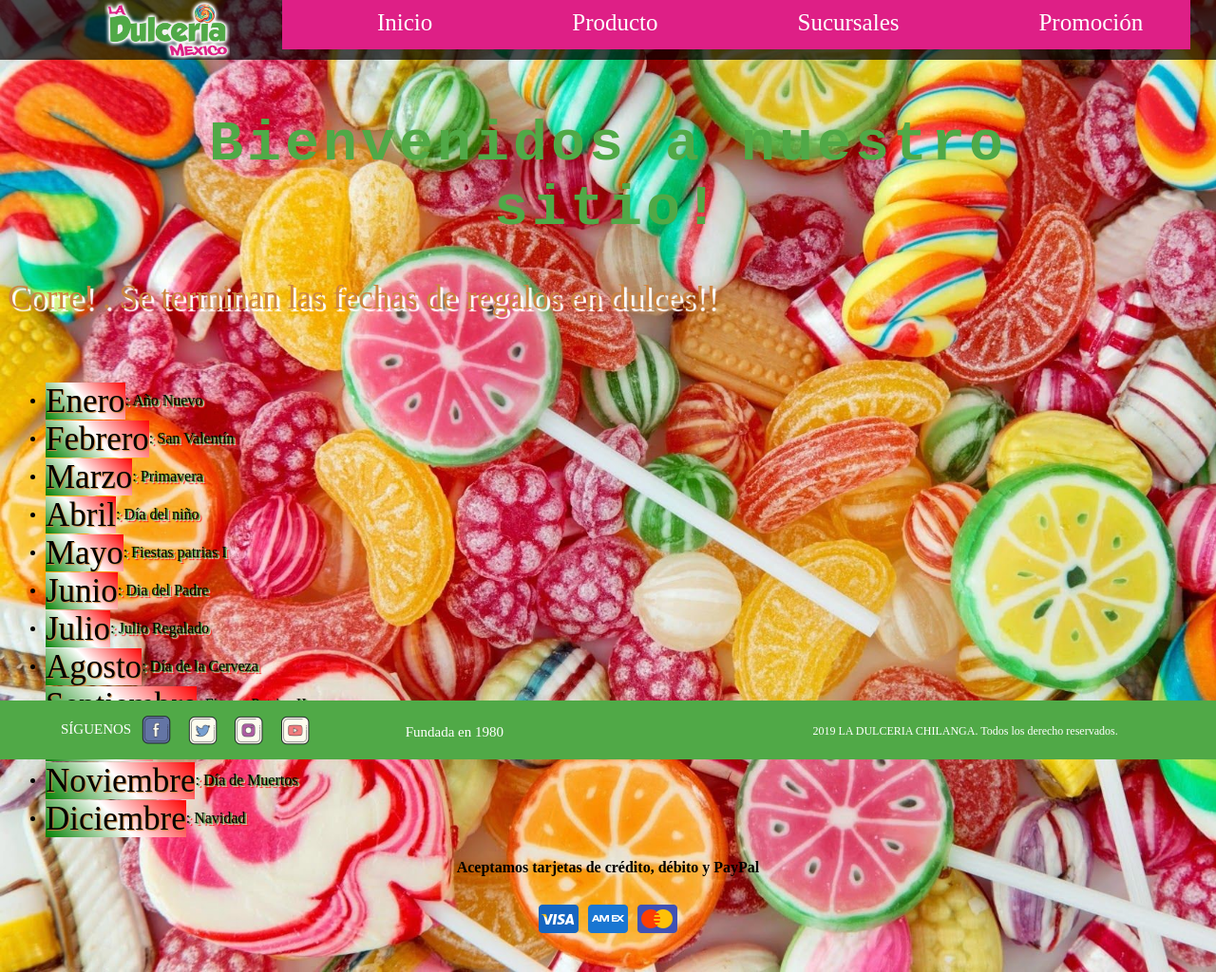
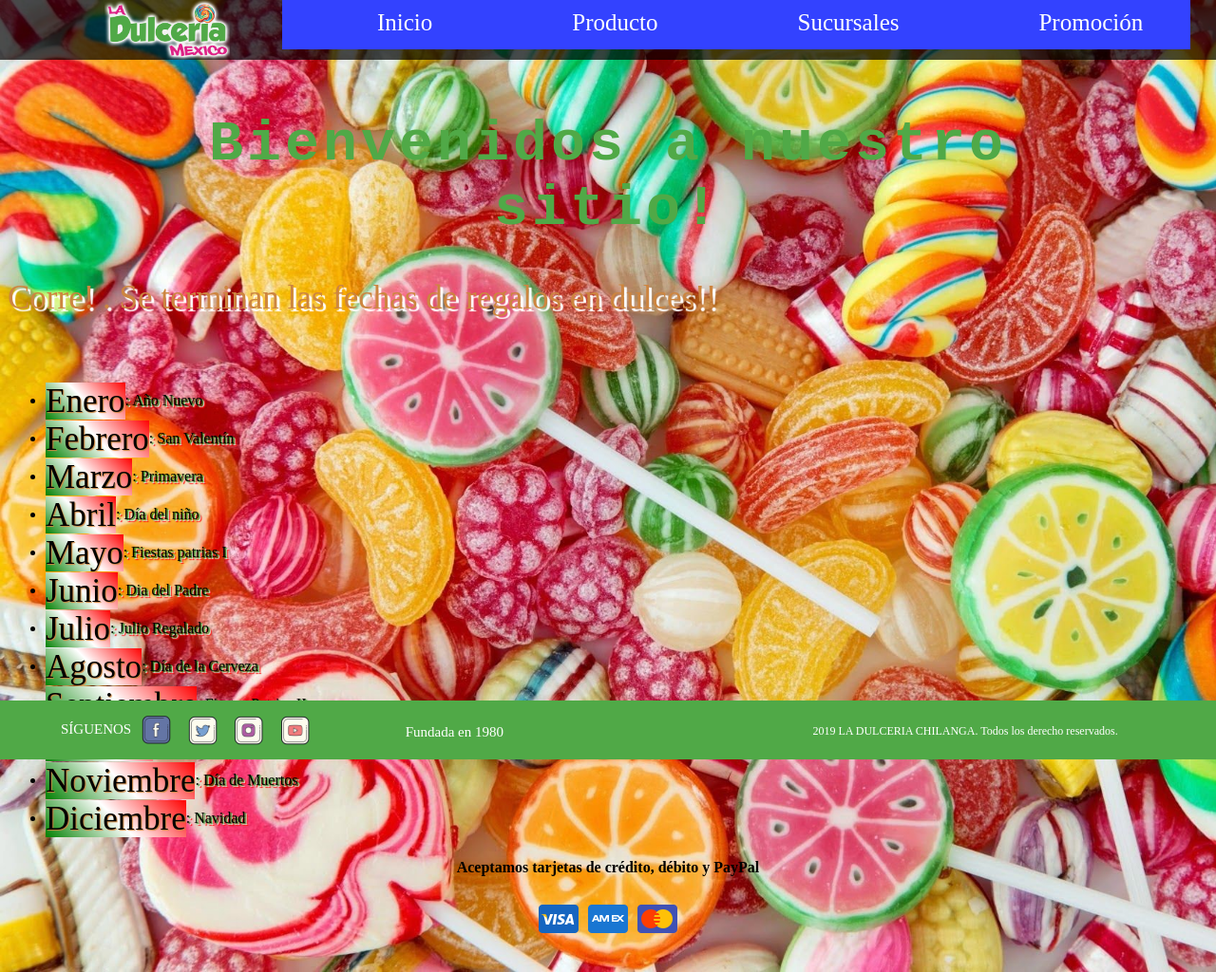
Before and after one commit to chentitorupa/candys, a plain HTML site: page index.html in a window 1280 px wide. Shown: the whole page at 95% size. Drawn offline with Linux system fonts and the light colour scheme; a web font is replaced by a local one.

Commit message:
Modificacion en color  del navbar

```diff
--- a/css/style.css
+++ b/css/style.css
@@ -31,7 +31,7 @@ nav ul{
 nav ul > li{
 	list-style: none;
 	display: inline;
-	background-color: #DE1F86;
+	background-color: #3342FF;
 	padding: 15px 50px;
 	margin-right: -7px;
 	font-size: 25px;
```
